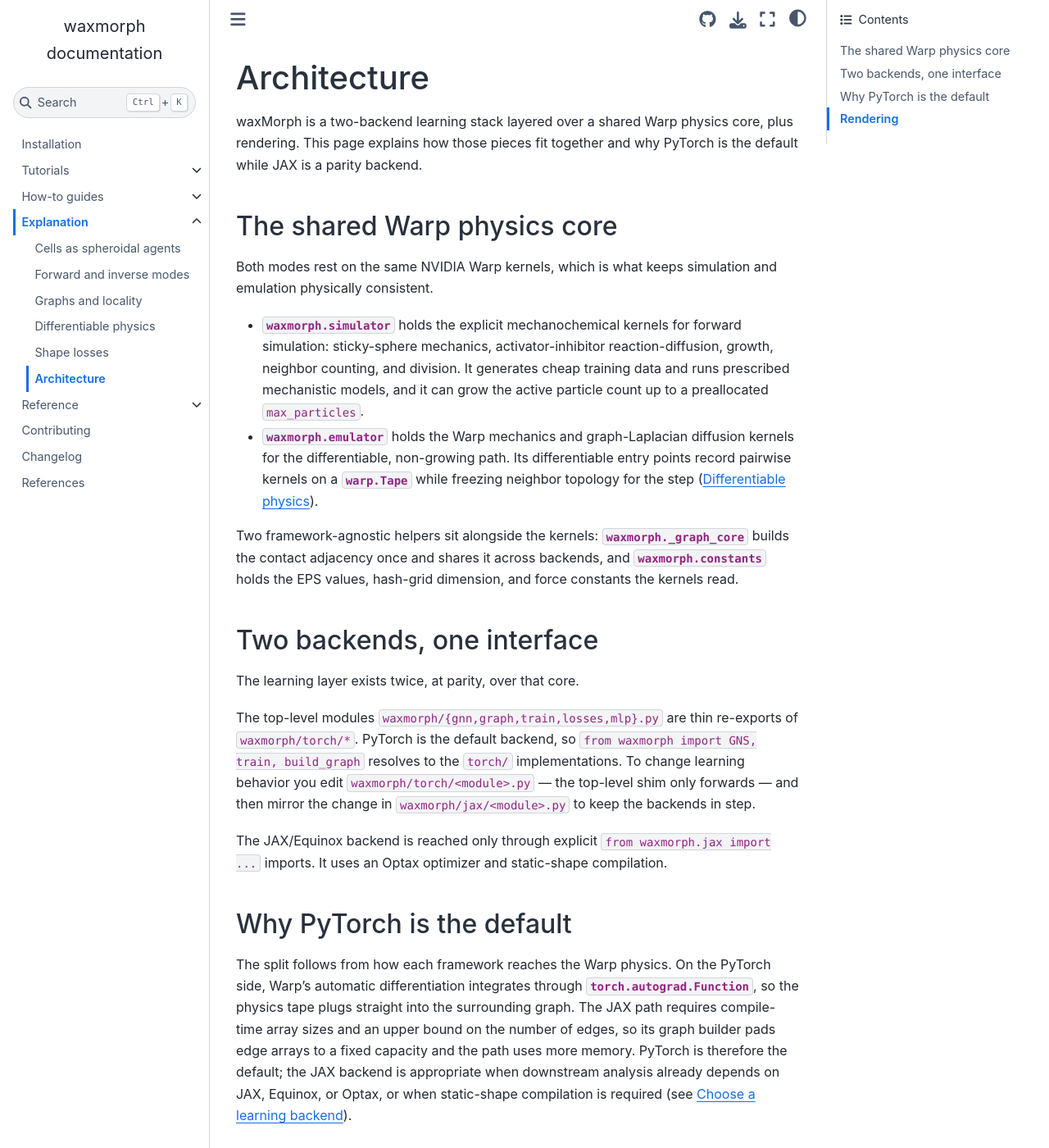
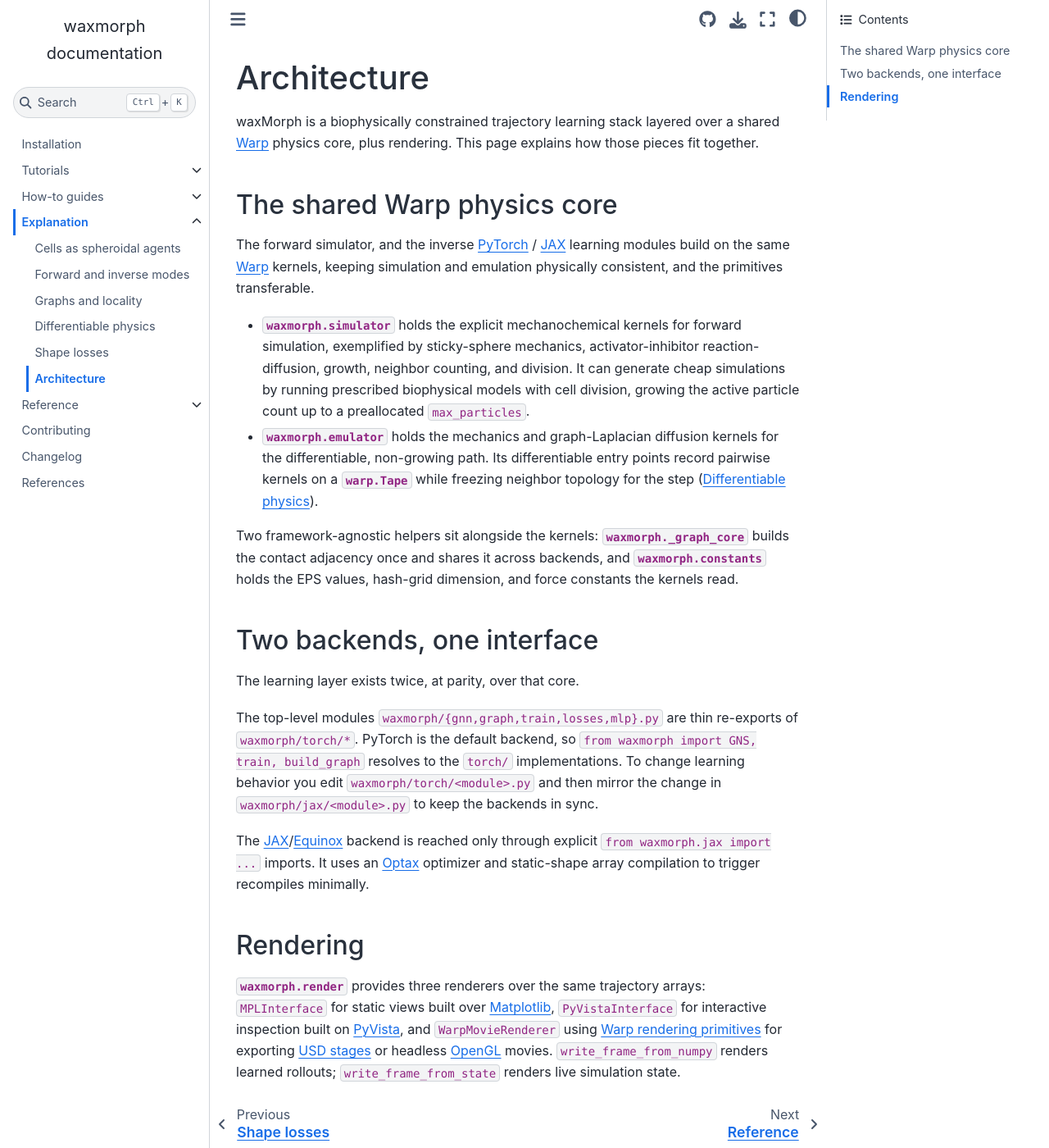
Before and after one commit to Computational-Morphogenomics-Group/waxmorph, a Sphinx documentation site: the page built from docs/explanation/architecture.rst, in a window 1280 px wide and 1400 px high. Shown: the whole window at 82% size. Built offline with Sphinx 7.4.7 and the Sphinx Book theme 1.1.4, drawn with Linux system fonts in a browser that asks for light colours; pages that are not in the unit, such as notebooks, are missing from menus; some of the changed text lies outside the part shown.

Commit message:
Revise architecture documentation for clarity

```diff
--- a/docs/explanation/architecture.rst
+++ b/docs/explanation/architecture.rst
@@ -1,22 +1,20 @@
 Architecture
 ============
 
-waxMorph is a two-backend learning stack layered over a shared Warp physics
-core, plus rendering. This page explains how those pieces fit together and why
-PyTorch is the default while JAX is a parity backend.
+waxMorph is a biophysically constrained trajectory learning stack layered over a shared `Warp <https://nvidia.github.io/warp/stable/>`_ physics
+core, plus rendering. This page explains how those pieces fit together.
 
 The shared Warp physics core
 ----------------------------
 
-Both modes rest on the same NVIDIA Warp kernels, which is what keeps simulation
-and emulation physically consistent.
+The forward simulator, and the inverse `PyTorch <https://docs.pytorch.org/docs/2.12/index.html>`_ / `JAX <https://docs.jax.dev/en/latest/>`_ learning modules build on the same `Warp <https://nvidia.github.io/warp/stable/>`_ kernels, keeping simulation and emulation physically consistent, and the primitives transferable.
 
 * :mod:`waxmorph.simulator` holds the explicit mechanochemical kernels for
-  forward simulation: sticky-sphere mechanics, activator-inhibitor
-  reaction-diffusion, growth, neighbor counting, and division. It generates
-  cheap training data and runs prescribed mechanistic models, and it can grow
+  forward simulation, exemplified by sticky-sphere mechanics, activator-inhibitor
+  reaction-diffusion, growth, neighbor counting, and division. It can generate
+  cheap simulations by running prescribed biophysical models with cell division, growing
   the active particle count up to a preallocated ``max_particles``.
-* :mod:`waxmorph.emulator` holds the Warp mechanics and graph-Laplacian
+* :mod:`waxmorph.emulator` holds the mechanics and graph-Laplacian
   diffusion kernels for the differentiable, non-growing path. Its
   differentiable entry points record pairwise kernels on a :class:`warp.Tape`
   while freezing neighbor topology for the step
@@ -36,31 +34,16 @@ The top-level modules ``waxmorph/{gnn,graph,train,losses,mlp}.py`` are thin
 re-exports of ``waxmorph/torch/*``. PyTorch is the default backend, so
 ``from waxmorph import GNS, train, build_graph`` resolves to the ``torch/``
 implementations. To change learning behavior you edit
-``waxmorph/torch/<module>.py`` — the top-level shim only forwards — and then
-mirror the change in ``waxmorph/jax/<module>.py`` to keep the backends in step.
+``waxmorph/torch/<module>.py`` and then
+mirror the change in ``waxmorph/jax/<module>.py`` to keep the backends in sync.
 
-The JAX/Equinox backend is reached only through explicit
-``from waxmorph.jax import ...`` imports. It uses an Optax optimizer and
-static-shape compilation.
-
-Why PyTorch is the default
---------------------------
-
-The split follows from how each framework reaches the Warp physics. On the
-PyTorch side, Warp's automatic differentiation integrates through
-:class:`torch.autograd.Function`, so the physics tape plugs straight into the
-surrounding graph. The JAX path requires compile-time array sizes and an upper
-bound on the number of edges, so its graph builder pads edge arrays to a fixed
-capacity and the path uses more memory. PyTorch is therefore the default; the
-JAX backend is appropriate when downstream analysis already depends on JAX,
-Equinox, or Optax, or when static-shape compilation is required (see
-:doc:`../how_to/choose_backend`).
+The `JAX <https://docs.jax.dev/en/latest/>`_/`Equinox <https://docs.kidger.site/equinox/>`_ backend is reached only through explicit
+``from waxmorph.jax import ...`` imports. It uses an `Optax <https://optax.readthedocs.io/en/latest/>`_ optimizer and
+static-shape array compilation to trigger recompiles minimally.
 
 Rendering
 ---------
 
 :mod:`waxmorph.render` provides three renderers over the same trajectory
-arrays: ``MPLInterface`` for static views, ``PyVistaInterface`` for interactive
-inspection, and ``WarpMovieRenderer`` for USD-stage or headless-OpenGL movie
-export. ``write_frame_from_numpy`` renders learned rollouts;
-``write_frame_from_state`` renders live Warp simulation state.
+arrays: ``MPLInterface`` for static views built over `Matplotlib <https://matplotlib.org/stable/>`_, ``PyVistaInterface`` for interactive
+inspection built on `PyVista <https://pyvista.org/>`_, and ``WarpMovieRenderer`` using `Warp rendering primitives <https://nvidia.github.io/warp/stable/api_reference/warp_render.html>`_ for exporting `USD stages <https://openusd.org/release/index.html>`_ or headless `OpenGL <https://www.opengl.org/>`_ movies. ``write_frame_from_numpy`` renders learned rollouts; ``write_frame_from_state`` renders live simulation state.
```
